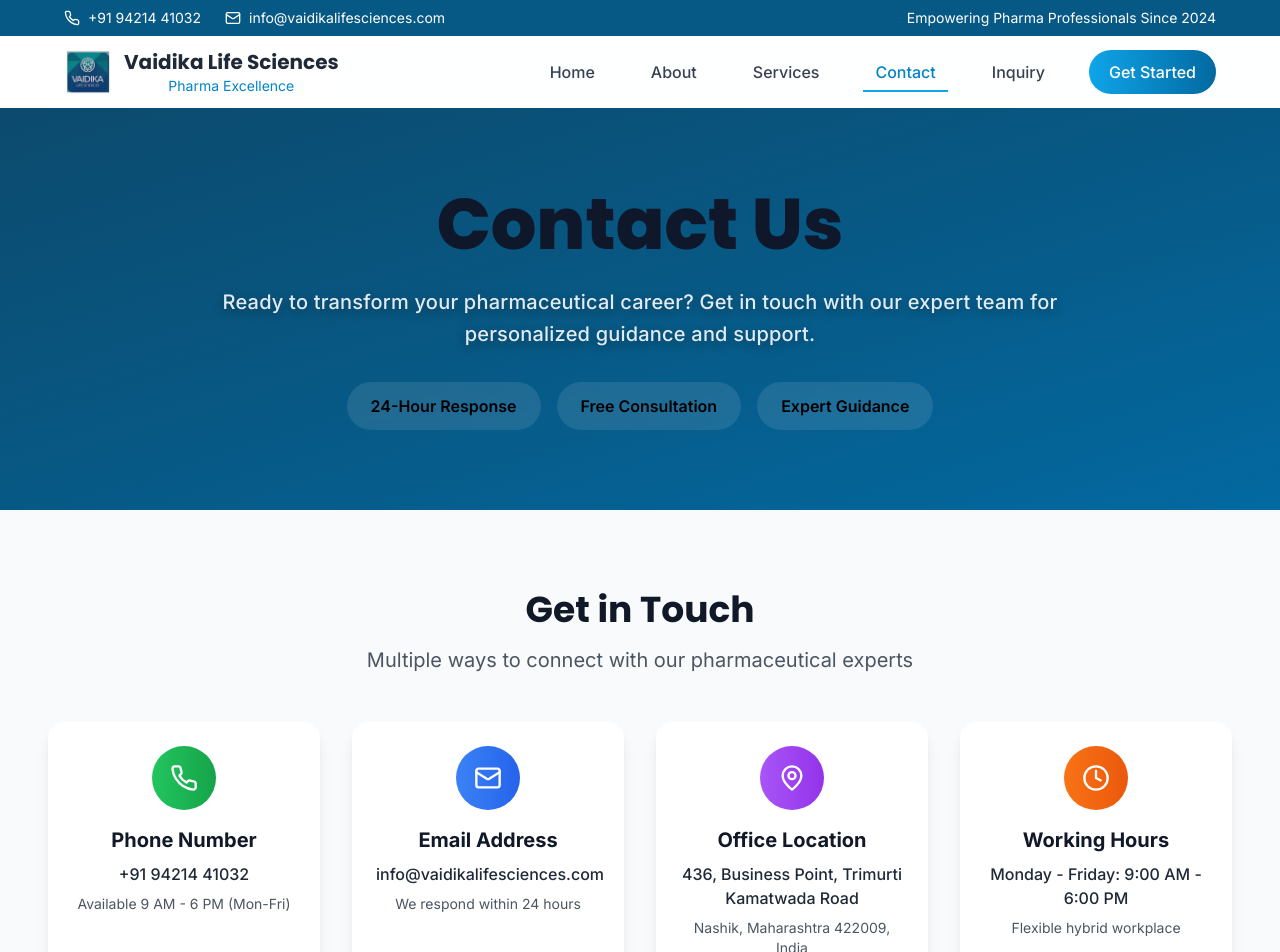
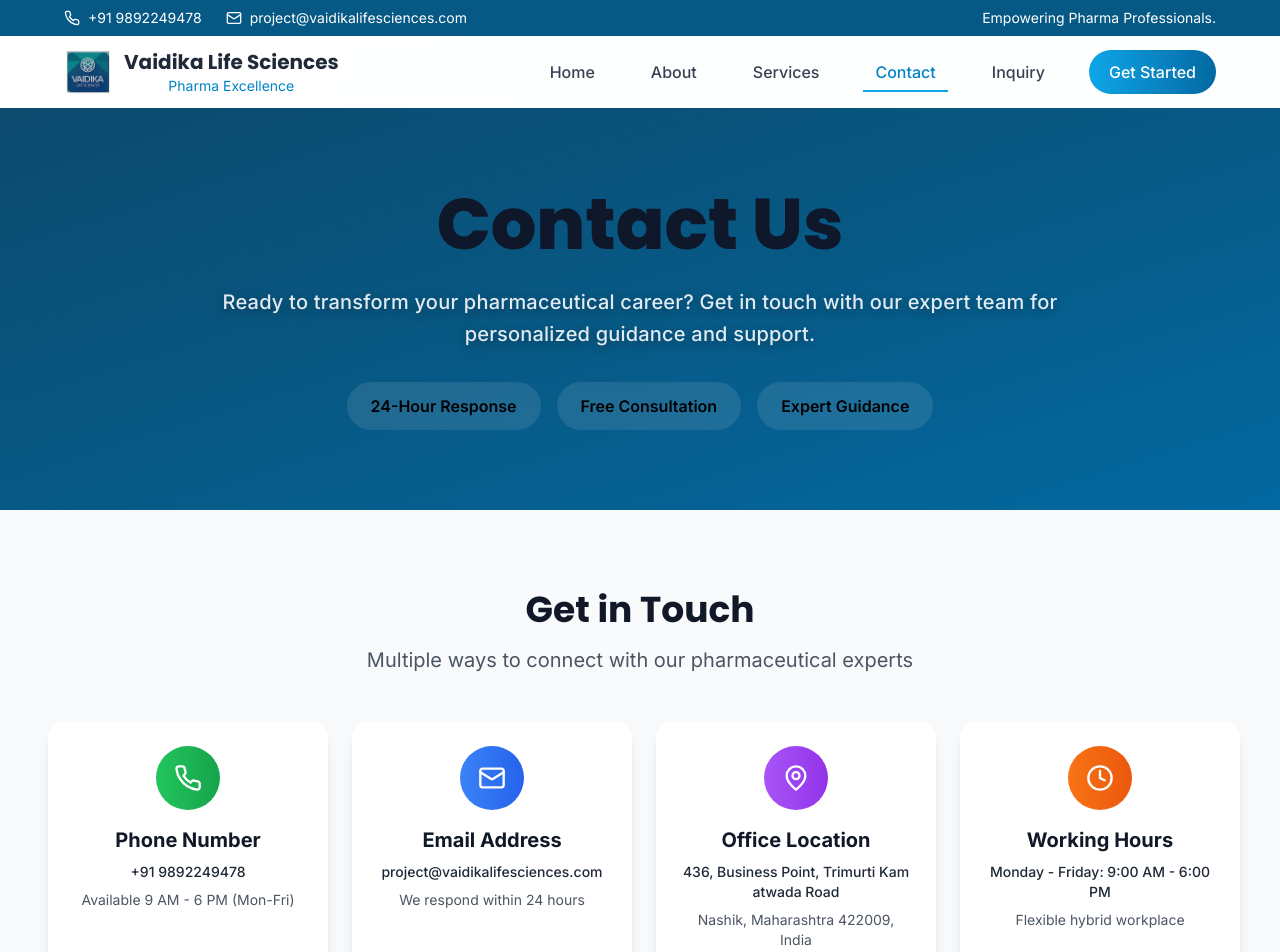
Before and after one commit to TejasChoukale/Vaidika-Life-Sciences, a React (Vite) app: page /contact in a window 1280 px wide. Shown: the top 952 px of the page. Built offline with nearby package versions, Linux system fonts and the light colour scheme; the HTML template or start-up script is replaced by a standard one.

Commit message:
made changes in the contact.jsx file it was not working

```diff
--- a/src/components/Footer.jsx
+++ b/src/components/Footer.jsx
@@ -43,11 +43,11 @@
             <div className="space-y-3">
               <div className="flex items-center space-x-3 text-gray-300">
                 <Phone size={18} />
-                <span className="text-sm">+91 94214 41032</span>
+                <span className="text-sm">+91 9892249478</span>
               </div>
               <div className="flex items-center space-x-3 text-gray-300">
                 <Mail size={18} />
-                <span className="text-sm">info@vaidikalifesciences.com</span>
+                <span className="text-sm">project@vaidikalifesciences.com</span>
               </div>
               <div className="flex items-start space-x-3 text-gray-300">
                 <MapPin size={18} className="mt-1" />
--- a/src/components/Navbar.jsx
+++ b/src/components/Navbar.jsx
@@ -35,15 +35,15 @@
           <div className="flex items-center space-x-6">
             <div className="flex items-center space-x-2 text-sm">
               <Phone size={16} />
-              <span>+91 94214 41032</span>
+              <span>+91 9892249478</span>
             </div>
             <div className="flex items-center space-x-2 text-sm">
               <Mail size={16} />
-              <span>info@vaidikalifesciences.com</span>
+              <span>project@vaidikalifesciences.com</span>
             </div>
           </div>
           <div className="text-accent-400 text-sm">
-            Empowering Pharma Professionals Since 2024
+            Empowering Pharma Professionals.
           </div>
         </div>
       </div>
--- a/src/pages/Contact.jsx
+++ b/src/pages/Contact.jsx
@@ -33,21 +33,24 @@
     setSubmitStatus(null)
 
     try {
+      // Map contact form fields to match inquiry template structure
       const templateParams = {
         from_name: data.fullName,
         from_email: data.email,
-        phone: data.phone,
-        subject: data.subject,
+        phone: data.phone || 'Not provided',
+        course: 'Contact Form', // Static value since this is from contact page
+        experience: 'N/A', // Not applicable for contact form
+        interest: data.subject, // Map subject to interest field
         message: data.message,
-        to_email: 'info@vaidikalifesciences.com'
+        to_email: 'project@vaidikalifesciences.com'
       }
 
-      // Replace with your EmailJS credentials
+      // Use same EmailJS credentials as Inquiry form
       await emailjs.send(
-        'YOUR_SERVICE_ID',
-        'YOUR_CONTACT_TEMPLATE_ID',
+        'service_d3md64e', // Your service ID
+        'template_z4sjsie', // Your existing inquiry template ID
         templateParams,
-        'YOUR_USER_ID'
+        '84mtcLykrc-7b6G5C' // Your user ID
       )
 
       setSubmitStatus('success')
@@ -64,14 +67,14 @@
     {
       icon: Phone,
       title: 'Phone Number',
-      details: '+91 94214 41032',
+      details: '+91 9892249478',
       description: 'Available 9 AM - 6 PM (Mon-Fri)',
       color: 'from-green-500 to-green-600'
     },
     {
       icon: Mail,
       title: 'Email Address',
-      details: 'info@vaidikalifesciences.com',
+      details: 'project@vaidikalifesciences.com',
       description: 'We respond within 24 hours',
       color: 'from-blue-500 to-blue-600'
     },
@@ -176,13 +179,13 @@
                 whileInView={{ opacity: 1, y: 0 }}
                 transition={{ duration: 0.8, delay: index * 0.1 }}
                 viewport={{ once: true }}
-                className="bg-white rounded-2xl p-6 shadow-lg hover:shadow-xl transition-all duration-300 text-center"
+                className="bg-white rounded-2xl p-6 shadow-lg hover:shadow-xl transition-all duration-300 text-center min-w-[280px]"
               >
                 <div className={`w-16 h-16 mx-auto mb-4 bg-gradient-to-r ${info.color} rounded-full flex items-center justify-center`}>
                   <info.icon className="text-white" size={28} />
                 </div>
                 <h3 className="text-xl font-bold text-gray-900 mb-2">{info.title}</h3>
-                <p className="text-gray-800 font-medium mb-2">{info.details}</p>
+                <p className="text-gray-800 font-medium mb-2 text-sm break-words break-all max-w-full whitespace-normal">{info.details}</p>
                 <p className="text-gray-600 text-sm">{info.description}</p>
               </motion.div>
             ))}
@@ -520,7 +523,7 @@
                 className="bg-white text-primary-700 px-8 py-4 rounded-lg font-semibold text-lg hover:shadow-xl transform hover:scale-105 transition-all duration-300 flex items-center justify-center"
               >
                 <Phone className="mr-2" size={20} />
-                Call Now: +91 94214 41032
+                Call Now: +91 9892249478
               </a>
               <a
                 href="mailto:info@vaidikalifesciences.com"
--- a/src/pages/Inquiry.jsx
+++ b/src/pages/Inquiry.jsx
@@ -25,10 +25,10 @@
         experience: data.experience,
         interest: data.interest,
         message: data.message,
-        to_email: 'info@vaidikalifesciences.com'
+        to_email: 'project@vaidikalifesciences.com'
       }
 
-      // Replace these with your actual EmailJS credentials
+      // EmailJS credentials
       await emailjs.send(
         'service_d3md64e', // EmailJS service ID
         'template_z4sjsie', // EmailJS template ID
@@ -174,7 +174,7 @@
                     <div>
                       <label className="block text-sm font-medium text-gray-700 mb-2">
                         <BookOpen className="inline mr-2" size={16} />
-                        Course/Qualification *
+                        Qualification *
                       </label>
                       <select
                         {...register('course', { required: 'Course is required' })}
```
